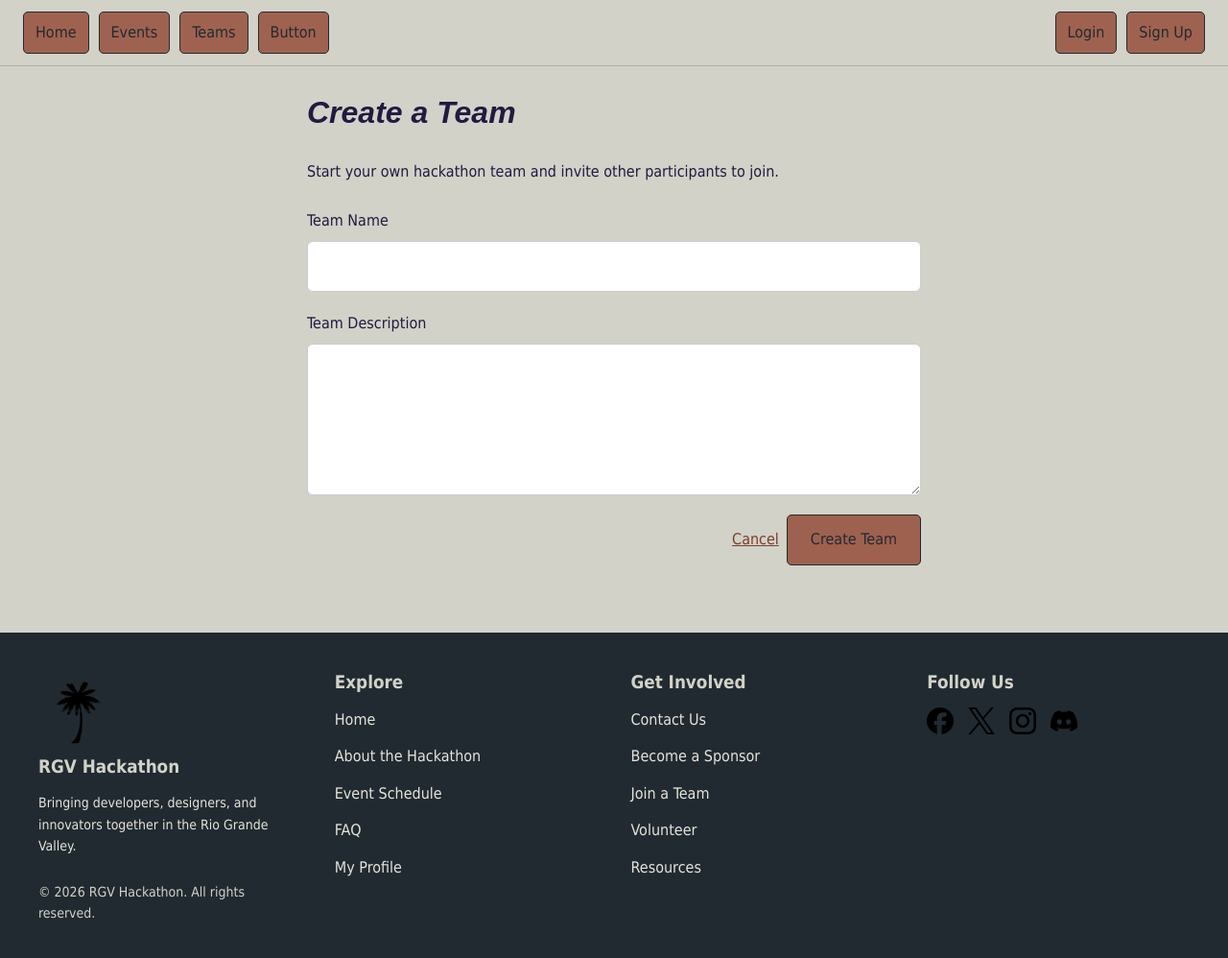
After one commit to HTML-Loaded/Hackathon-App, a Node server app: template views/createTeam.ejs in a window 1280 px wide. The commit adds this page. Shown: the whole page at 96% size. Run offline with Node 20, Linux system fonts and the light colour scheme; the template is opened without the code that fills it, so the values that code supplies are empty.

Commit message:
create team feature

```diff
--- a/data/teams.json
+++ b/data/teams.json
@@ -2,7 +2,7 @@
     {
         "id": 1,
         "teamName": "Code Cowboys",
-        "description": "A team of developers building innovative applications for the Rio Grande Valley. We focus on full-stack development and creating practical solutions to everyday problems. a",
+        "description": "A team of developers building innovative applications for the Rio Grande Valley. We focus on full-stack development and creating practical solutions to everyday problems.",
         "memberList": [
             1,
             2,
@@ -28,5 +28,14 @@
             67
         ],
         "applicationList": []
+    },
+    {
+        "id": 4,
+        "teamName": "asdfasdf",
+        "description": "asdfasdf dddd",
+        "memberList": [
+            13
+        ],
+        "applicationList": []
     }
 ]
--- a/data/users.json
+++ b/data/users.json
@@ -5,7 +5,7 @@
         "profilePicture": "/images/default-profile.png",
         "name": "John Smith",
         "email": "john@example.com",
-        "password": "$2b$10$MOewoWamuEGBFvF.3Hr63OURye/HERVr2Duz9ozmF93839fFluGKu",
+        "password": "$2b$10$fksrmB77wjbLlxGHERVqauBw0FpAvWU2BGEjrstd263.7xyCOXxZO",
         "roles": [
             "participant"
         ],
@@ -21,7 +21,7 @@
         "profilePicture": "/images/default-profile.png",
         "name": "Jane Doe",
         "email": "jane@example.com",
-        "password": "$2b$10$RRqCvVKmpeX5SkoKr74iYeI0GHPEc2Tq5jB4YJh/LwdlonA9fD7hW",
+        "password": "$2b$10$EqLpYacpZZCUcBa7JLy9WuL4CFwcH946qO91Vrrhuy3OfKMhmnNOS",
         "roles": [
             "participant"
         ],
@@ -37,7 +37,7 @@
         "profilePicture": "https://media.tenor.com/QVXwXVq-1EYAAAAM/tole-tole-mei-mei.gif",
         "name": "Leo",
         "email": "leo@example.com",
-        "password": "$2b$10$jc0Kinw7cGDuzTHuSM2TseFfrTskvv9xrEjfsoCja.bABsp66nVwS",
+        "password": "$2b$10$PG/H..SaEg95T4NYm.1dPufJ2jNKUaijCBF.GcifMfaVVNafRsx9K",
         "roles": [
             "participant"
         ],
@@ -56,7 +56,7 @@
         "profilePicture": "https://media1.tenor.com/m/vdPXShwp4q4AAAAd/orospu-esek-e%C5%9F%C5%9F%C5%9Fekk.gif",
         "name": "Jorge",
         "email": "jorge@example.com",
-        "password": "$2b$10$KeUAOptCtfuebcZqq7IALuLDejZHjlu9/y4WnQKjfBTPXbh0L7iLy",
+        "password": "$2b$10$uqf17q55Wa3zMq/LJMS/guMF5lkpdt0xdmrgXJuh/XCIqOjbRr5k2",
         "roles": [
             "participant"
         ],
@@ -75,7 +75,7 @@
         "profilePicture": "",
         "name": "Ivan",
         "email": "ivan@example.com",
-        "password": "$2b$10$xnSqVKIjUPyonjKHNFDc6eK0fXaZWxRUCcMuUZAJYJTOPbuXG8t4e",
+        "password": "$2b$10$2wmPLBeAh.VSUdduVHdxzeammB7MftYWvozMeG2Vr9KRRyLReb.Pm",
         "roles": [
             "participant"
         ],
@@ -90,7 +90,7 @@
         "profilePicture": "",
         "name": "May",
         "email": "may@example.com",
-        "password": "$2b$10$RygZG/5xe71efcDjyjGW9uZEH7etmUO4lSUrUm4oTQrcNWXMI1QBe",
+        "password": "$2b$10$iXv8Mg705zPGWOXkMIe5/uJN5GeUbRbQYhodLFnhi8uI8NvyNpRwC",
         "roles": [
             "participant"
         ],
@@ -102,11 +102,11 @@
     },
     {
         "id": 13,
-        "teamId": 0,
+        "teamId": 4,
         "profilePicture": "https://media.discordapp.net/attachments/746382654378737938/1570258797476450415/IMG_5392.png?ex=6af670f7&is=6af51f77&hm=5273aef692e4be42011dd53260016e5f01536b320d3a182c43a01db00b44b763&=&format=webp&quality=lossless",
         "name": "Dave",
         "email": "dave@example.com",
-        "password": "$2b$10$Gp8oKAllSp8WdFHzzShDW.6OWnRVCYnthsG9jnkxsNwII96ZcDFQO",
+        "password": "$2b$10$bH/iKTIaAJSIYMY5im4X2OinXNf7AwiPxhsY03Vu7U4mkMGWF3noW",
         "roles": [
             "participant"
         ],
@@ -121,7 +121,7 @@
         "profilePicture": "",
         "name": "Divia",
         "email": "divia@example.com",
-        "password": "$2b$10$HSHF4GKzEt4MWECASobX1.6uv1HulpdvRJvsl.wqP1Dkwf.HvM3QG",
+        "password": "$2b$10$CFOJVzr5N6DPu2Emtzlmuu1p14eGpy9Ynx7oxcmGubB6s97IK/JNi",
         "roles": [
             "participant"
         ],
--- a/public/css/teams.css
+++ b/public/css/teams.css
@@ -136,3 +136,54 @@
     padding: 40px;
     color: #69532C;
 }
+
+.create-team-btn {
+    display: inline-block;
+    padding: 12px 24px;
+    background: #7C3E2E;
+    color: white;
+    text-decoration: none;
+    border-radius: 8px;
+    font-weight: bold;
+    margin: 20px;
+}
+
+.create-team-page {
+    max-width: 700px;
+    margin: 40px auto;
+    padding: 30px;
+}
+
+.create-team-form {
+    display: flex;
+    flex-direction: column;
+    gap: 20px;
+    margin-top: 25px;
+}
+
+.create-team-form > div {
+    display: flex;
+    flex-direction: column;
+    gap: 8px;
+}
+
+.create-team-form input,
+.create-team-form textarea {
+    padding: 12px;
+    border: 1px solid #ccc;
+    border-radius: 6px;
+    font: inherit;
+}
+
+.create-team-actions {
+    display: flex !important;
+    flex-direction: row !important;
+    justify-content: flex-end;
+    align-items: center;
+    gap: 20px;
+}
+
+.create-team-actions button {
+    padding: 12px 24px;
+    cursor: pointer;
+}
--- a/routes/teamsRoutes.js
+++ b/routes/teamsRoutes.js
@@ -1,11 +1,15 @@
 import { Router } from "express"
-import { getTeamsPage, getTeamPage, submitApplication, approveApplication, getEditTeamPage, saveTeamChanges} from "../controllers/teamsController.js"
+import { getTeamsPage, getTeamPage, submitApplication, approveApplication, getEditTeamPage, saveTeamChanges, getCreateTeamPage, submitTeam} from "../controllers/teamsController.js"
 import { requireAuth } from "../middleware/authMiddleware.js"
 
 const router = Router()
 
 // All teams
 router.get("", getTeamsPage)
+
+router.get("/create", requireAuth, getCreateTeamPage)
+
+router.post("/create", requireAuth, submitTeam)
 
 // Individual team
 router.get("/:id", getTeamPage)
--- /dev/null
+++ b/views/createTeam.ejs
@@ -0,0 +1,61 @@
+<!DOCTYPE html>
+<html lang="en">
+<head>
+    <meta charset="UTF-8">
+    <meta name="viewport" content="width=device-width, initial-scale=1.0">
+
+    <title>Create Team | RGV Hackathon</title>
+
+    <link rel="stylesheet" href="/css/global.css">
+    <link rel="stylesheet" href="/css/partials.css">
+    <link rel="stylesheet" href="/css/teams.css">
+</head>
+<body>
+    <%- include("./partials/navbar.ejs") %>
+
+    <main class="create-team-page">
+        <h1>Create a Team</h1>
+
+        <p>
+            Start your own hackathon team and invite other
+            participants to join.
+        </p>
+
+        <form action="/teams/create" method="POST" class="create-team-form">
+            <div>
+                <label for="teamName">Team Name</label>
+
+                <input
+                    type="text"
+                    id="teamName"
+                    name="teamName"
+                    maxlength="100"
+                    required
+                >
+            </div>
+
+            <div>
+                <label for="description">Team Description</label>
+
+                <textarea
+                    id="description"
+                    name="description"
+                    rows="5"
+                    maxlength="1000"
+                    required
+                ></textarea>
+            </div>
+
+            <div class="create-team-actions">
+                <a href="/teams">Cancel</a>
+
+                <button type="submit">
+                    Create Team
+                </button>
+            </div>
+        </form>
+    </main>
+
+    <%- include("./partials/footer.ejs") %>
+</body>
+</html>
--- a/views/teams.ejs
+++ b/views/teams.ejs
@@ -21,6 +21,12 @@
                 and find a team to join.
             </p>
         </div>
+
+        <% if (currentUser && currentUser.teamId === 0) { %>
+            <a href="/teams/create" class="create-team-btn">
+                + Create Team
+            </a>
+        <% } %>
 
         <div class="teams-grid">
             <% if (locals.teams && locals.teams.length > 0) { %>
```
Also changed, not shown: controllers/teamsController.js (+45 -1 lines), services/teamsService.js (+32 -0 lines).
